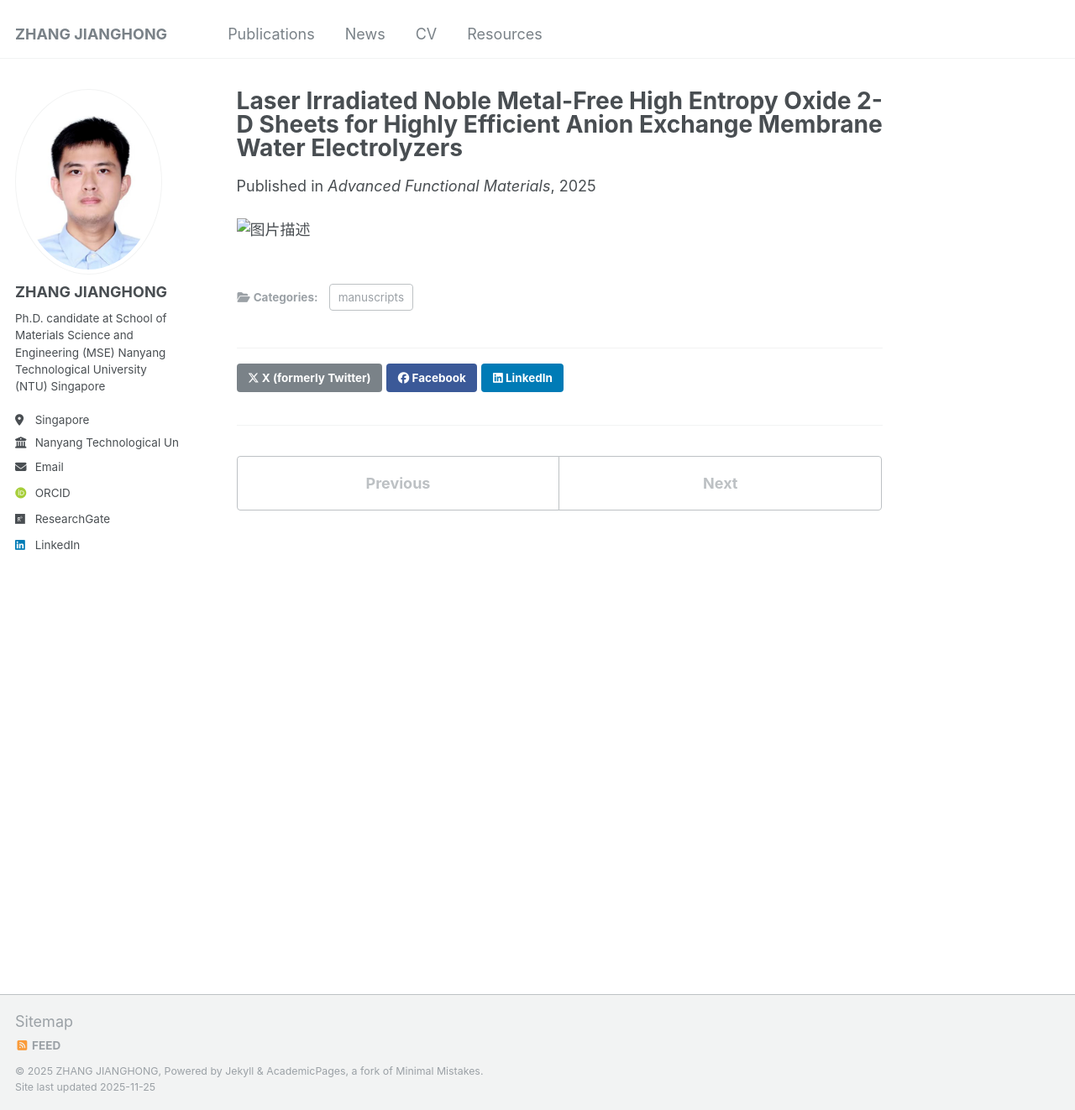
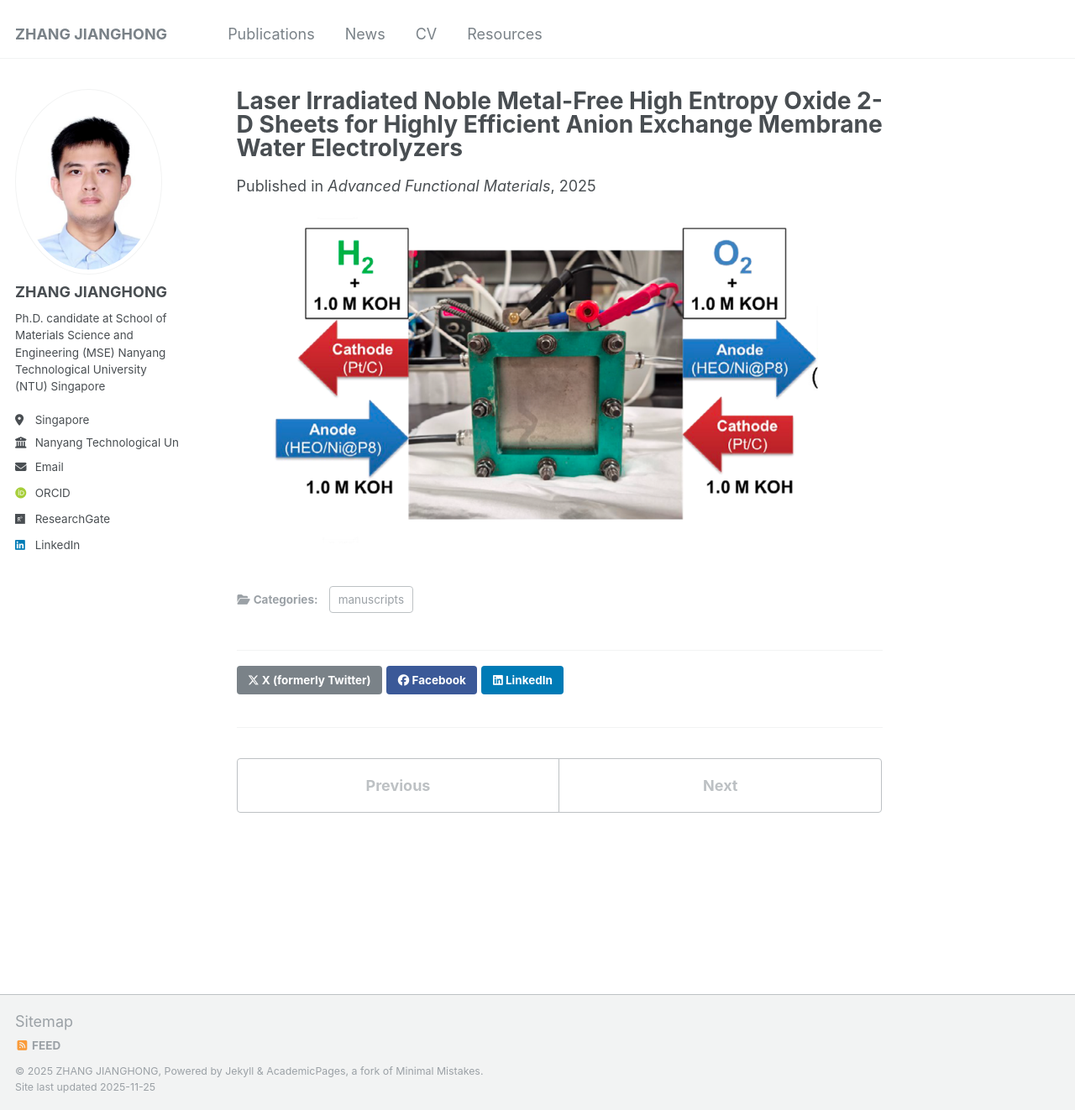
Before and after one commit to zjh990724/zjh990724.github.io, a Jekyll site: the page built from _publications/2025-04-25-paper.md, in a window 1280 px wide and 1322 px high. Shown: the whole window at 84% size. Built offline with Jekyll 4.4.1, drawn with Linux system fonts in a browser that asks for light colours; some web fonts are replaced.

Commit message:
Update 2025-04-25-paper.md

```diff
--- a/_publications/2025-04-25-paper.md
+++ b/_publications/2025-04-25-paper.md
@@ -8,4 +8,4 @@ venue: 'Advanced Functional Materials'
 paperurl: 'https://advanced-onlinelibrary-wiley-com.remotexs.ntu.edu.sg/doi/full/10.1002/adfm.202507930'
 ---
 
-<img width="600" src="/images/images/with hamzah.png" alt="图片描述" style="width:90%;"/>
+<img width="600" src="/images/with hamzah.png" alt="图片描述" style="width:90%;"/>
```
